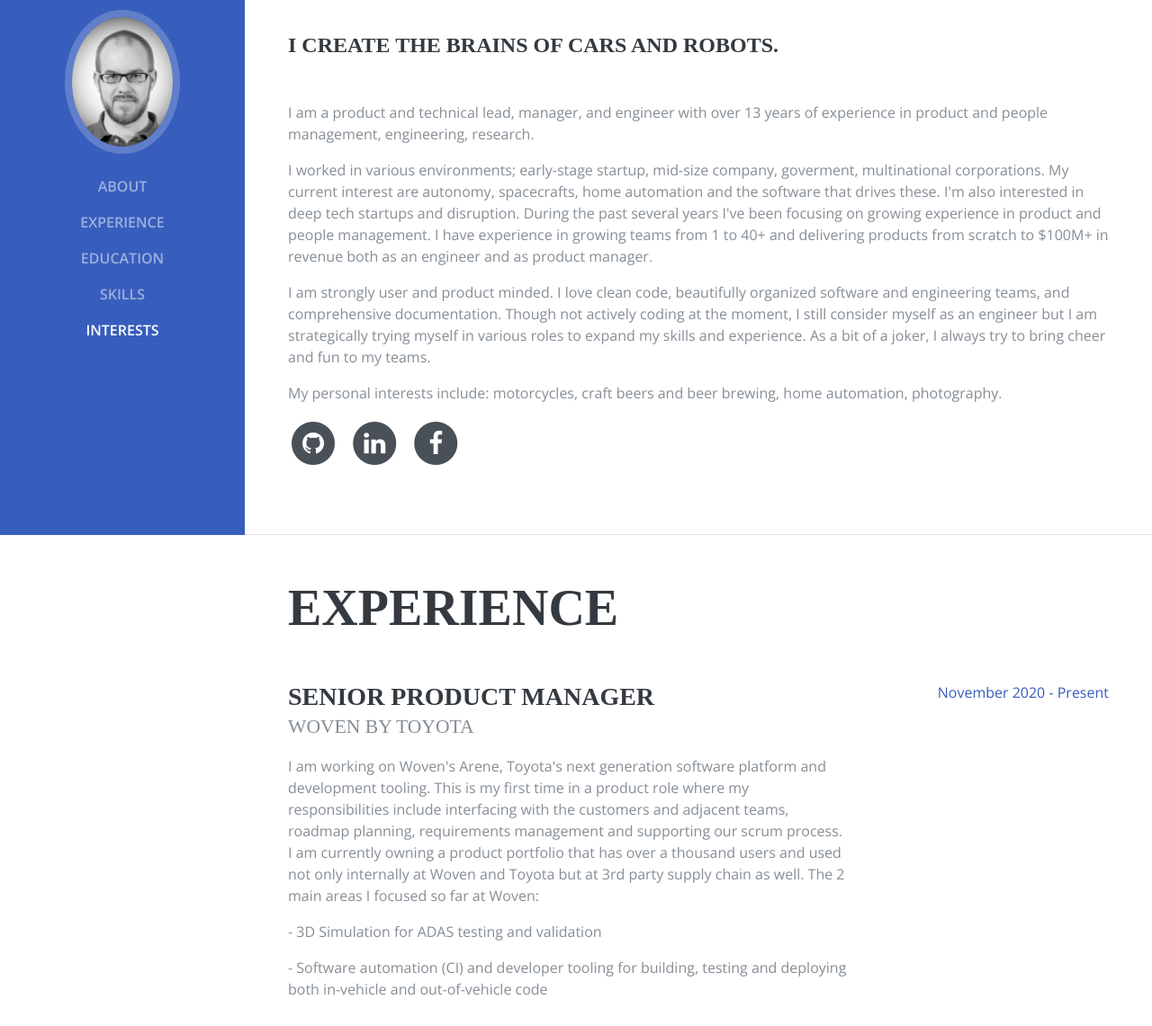
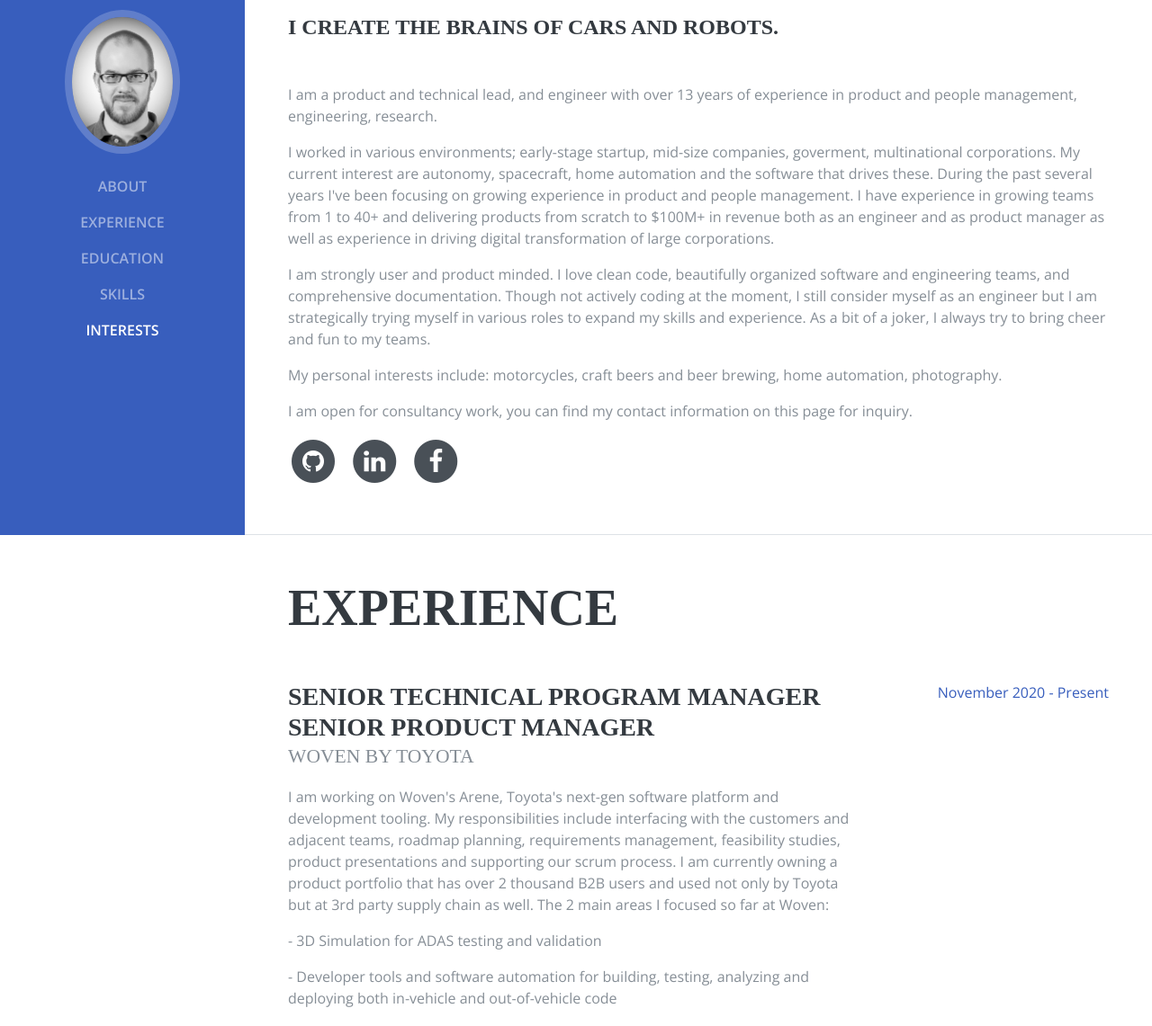
Before and after one commit to Oszkar/oszkar.github.io, a plain HTML site: page index.html in a window 1280 px wide. Shown: the part 205-1346 px from the top of the page at 90% size. Drawn offline with nearby package versions, Linux system fonts and the light colour scheme; a web font is replaced by a local one.

Commit message:
Small updates (#20)

```diff
--- a/index.html
+++ b/index.html
@@ -13,21 +13,11 @@
 
   <meta charset="utf-8">
 
-  <!--
-    <PageMap>
-      <DataObject type="document">
-        <Attribute name="title">Resume - Oszkar Jozsa</Attribute>
-        <Attribute name="description">Engineer of robots and cars, product leader, tech nerd and a general funny guy.</Attribute>
-        <Attribute name="rating">4.5</Attribute>
-      </DataObject>
-    </PageMap>
-    -->
-
   <title>Resume - Oszkar Jozsa</title>
 
   <meta name="viewport" content="width=device-width, initial-scale=1, shrink-to-fit=no">
   <meta name="author" content="Oszkar Jozsa">
-  <meta name="description" content="Self-driving car engineer, tech leader, robotics enthusiast, tech nerd and a general funny guy." />
+  <meta name="description" content="Engineer, product leader, robotics enthusiast, tech nerd and a general funny guy." />
   <meta name="keywords"
     content="autonomous driving,self driving car,autonomous vehicle,robotics,engineer,japan,resume,technical lead,engineering manager,product manager,machine learning" />
 
@@ -91,13 +81,15 @@
           <a href="mailto:mail@oszkar.me">mail@oszkar.me</a>
         </div>
         <h4 class="mb-5">I create the brains of cars and robots.</h4>
-        <p class="mb-3">I am a product and technical lead, manager, and engineer with over 13 years of experience in product and people management, engineering, research.</p>
-        <p class="mb-3">I worked in various environments; early-stage startup, mid-size company, goverment, multinational corporations. My current interest are autonomy,
-          spacecrafts, home automation and the software that drives these. I'm also interested in deep tech startups and disruption. During the past several years I've been focusing on growing
-          experience in product and people management. I have experience in growing teams from 1 to 40+ and delivering products from scratch to $100M+ in revenue both as an engineer and as product manager.</p>
+        <p class="mb-3">I am a product and technical lead, and engineer with over 13 years of experience in product and people management, engineering, research.</p>
+        <p class="mb-3">I worked in various environments; early-stage startup, mid-size companies, goverment, multinational corporations. My current interest are autonomy,
+          spacecraft, home automation and the software that drives these. During the past several years I've been focusing on growing experience in product and people management.
+          I have experience in growing teams from 1 to 40+ and delivering products from scratch to $100M+ in revenue both as an engineer and as product manager as well as experience in
+          driving digital transformation of large corporations.</p>
         <p class="mb-3">I am strongly user and product minded. I love clean code, beautifully organized software and engineering teams, and comprehensive documentation. Though not actively coding at the moment,
           I still consider myself as an engineer but I am strategically trying myself in various roles to expand my skills and experience. As a bit of a joker, I always try to bring cheer and fun to my teams.</p>
         <p class="mb-3">My personal interests include: motorcycles, craft beers and beer brewing, home automation, photography.</p>
+        <p class="mb-3">I am open for consultancy work, you can find my contact information on this page for inquiry.</p>
         <ul class="list-inline list-social-icons mb-0">
           <li class="list-inline-item">
             <a href="https://github.com/Oszkar/">
@@ -133,14 +125,15 @@
 
         <div class="resume-item d-flex flex-column flex-md-row mb-5">
           <div class="resume-content mr-auto">
+            <h3 class="mb-0">Senior Technical Program Manager</h3>
             <h3 class="mb-0">Senior Product Manager</h3>
             <div class="subheading mb-3">Woven by Toyota</div>
-            <p>I am working on Woven's Arene, Toyota's next generation software platform and development tooling. This is my first time in a product role where my responsibilities
-              include interfacing with the customers and adjacent teams, roadmap planning, requirements management and supporting our scrum process. I am currently owning a product portfolio that has
-              over a thousand users and used not only internally at Woven and Toyota but at 3rd party supply chain as well. The 2 main areas I focused so far at Woven:
+            <p>I am working on Woven's Arene, Toyota's next-gen software platform and development tooling. My responsibilities include interfacing with the customers and adjacent teams,
+              roadmap planning, requirements management, feasibility studies, product presentations and supporting our scrum process. I am currently owning a product portfolio that has
+              over 2 thousand B2B users and used not only by Toyota but at 3rd party supply chain as well. The 2 main areas I focused so far at Woven:
             </p> - 3D Simulation for ADAS testing and validation
             <p>
-            </p> - Software automation (CI) and developer tooling for building, testing and deploying both in-vehicle and out-of-vehicle code
+            </p> - Developer tools and software automation for building, testing, analyzing and deploying both in-vehicle and out-of-vehicle code
             <p>
             </p>
           </div>
```
